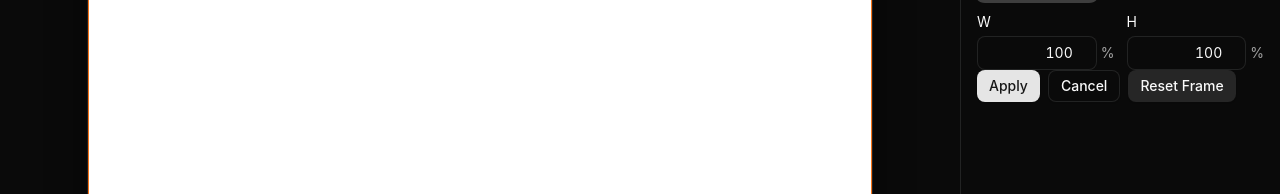
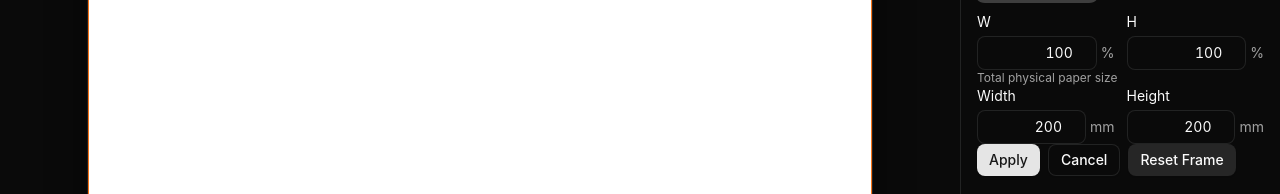
Before and after one commit to tylerdurrett/sketch-labs, a React (Vite) app in the folder apps/studio/: page / in a window 1280 px wide. Both pictures are taken after a click on the button "Crop". Shown: the part 170-364 px from the top of the page. Built offline with nearby package versions, Linux system fonts and the light colour scheme; no server answers.

Commit message:
feat(studio): edit page frame physical dimensions

```diff
--- a/apps/studio/src/PageFrameEditor.tsx
+++ b/apps/studio/src/PageFrameEditor.tsx
@@ -4,16 +4,22 @@ import {
   type CoordinateSpace,
   type PageFrame,
   type PageFramePercentages,
+  type PlotProfile,
 } from "@harness/core";
-import { useId, useState } from "react";
+import { useEffect, useId, useState } from "react";
 
 import { Button } from "./components/ui/button";
+import { PageFramePhysicalFields } from "./PageFramePhysicalFields";
+import type { PaperDisplayUnit } from "./paperDisplayUnit";
 
 type PageFrameField = keyof PageFramePercentages;
 
 export interface PageFrameEditorProps {
   compositionFrame: CoordinateSpace;
   initialFrame: PageFrame;
+  profile: PlotProfile;
+  representedFrame: PageFrame;
+  displayUnit: PaperDisplayUnit;
   onDraftChange: (frame: PageFrame) => void;
   onApply: (frame: PageFrame) => void;
   onCancel: () => void;
@@ -98,6 +104,9 @@ function parseDraft(
 export function PageFrameEditor({
   compositionFrame,
   initialFrame,
+  profile,
+  representedFrame,
+  displayUnit,
   onDraftChange,
   onApply,
   onCancel,
@@ -108,6 +117,18 @@ export function PageFrameEditor({
   );
   const [error, setError] = useState<PageFrameError | null>(null);
   const errorId = useId();
+
+  useEffect(() => {
+    setDraft(initialDraft(initialFrame, compositionFrame));
+    setError(null);
+  }, [
+    compositionFrame.height,
+    compositionFrame.width,
+    initialFrame.height,
+    initialFrame.width,
+    initialFrame.x,
+    initialFrame.y,
+  ]);
 
   const updateField = (field: PageFrameField, value: string): void => {
     const next = { ...draft, [field]: value };
@@ -160,6 +181,13 @@ export function PageFrameEditor({
           </label>
         ))}
       </div>
+      <PageFramePhysicalFields
+        profile={profile}
+        representedFrame={representedFrame}
+        frame={initialFrame}
+        displayUnit={displayUnit}
+        onFrameChange={onDraftChange}
+      />
       {error !== null && (
         <p id={errorId} role="alert" className="text-sm text-destructive">
           {error.message}
--- /dev/null
+++ b/apps/studio/src/PageFramePhysicalFields.tsx
@@ -0,0 +1,185 @@
+import {
+  derivePageFramePlotProfile,
+  inchToMm,
+  resizePageFrameFromPhysicalDimension,
+  type PageFrame,
+  type PageFramePhysicalDimension,
+  type PlotProfile,
+} from "@harness/core";
+import { useEffect, useId, useState } from "react";
+
+import {
+  formatPaperDimension,
+  type PaperDisplayUnit,
+} from "./paperDisplayUnit";
+
+export interface PageFramePhysicalFieldsProps {
+  /** The canonical profile representing `representedFrame`. */
+  profile: PlotProfile;
+  /** The committed frame whose drawable extent is represented by `profile`. */
+  representedFrame: PageFrame;
+  /** The current transient Page Frame draft. */
+  frame: PageFrame;
+  displayUnit: PaperDisplayUnit;
+  onFrameChange: (frame: PageFrame) => void;
+}
+
+interface PhysicalFieldError {
+  readonly field: PageFramePhysicalDimension;
+  readonly message: string;
+}
+
+const DIMENSIONS = ["width", "height"] as const;
+
+function physicalDrafts(
+  profile: PlotProfile,
+  representedFrame: PageFrame,
+  frame: PageFrame,
+  displayUnit: PaperDisplayUnit,
+): Record<PageFramePhysicalDimension, string> {
+  const draftProfile = derivePageFramePlotProfile(
+    profile,
+    representedFrame,
+    frame,
+  );
+  return {
+    width: formatPaperDimension(draftProfile.width, displayUnit),
+    height: formatPaperDimension(draftProfile.height, displayUnit),
+  };
+}
+
+function dimensionLabel(dimension: PageFramePhysicalDimension): string {
+  return dimension === "width" ? "Page width" : "Page height";
+}
+
+/** Controlled total-paper dimensions for the transient Page Frame draft. */
+export function PageFramePhysicalFields({
+  profile,
+  representedFrame,
+  frame,
+  displayUnit,
+  onFrameChange,
+}: PageFramePhysicalFieldsProps) {
+  const [drafts, setDrafts] = useState(() =>
+    physicalDrafts(profile, representedFrame, frame, displayUnit),
+  );
+  const [error, setError] = useState<PhysicalFieldError | null>(null);
+  const errorId = useId();
+
+  useEffect(() => {
+    setDrafts(
+      physicalDrafts(profile, representedFrame, frame, displayUnit),
+    );
+    setError(null);
+  }, [
+    displayUnit,
+    frame.height,
+    frame.width,
+    profile.height,
+    profile.insets.bottom,
+    profile.insets.left,
+    profile.insets.right,
+    profile.insets.top,
+    profile.width,
+    representedFrame.height,
+    representedFrame.width,
+  ]);
+
+  const updateDimension = (
+    dimension: PageFramePhysicalDimension,
+    raw: string,
+  ): void => {
+    setDrafts((current) => ({ ...current, [dimension]: raw }));
+
+    const displayValue = raw.trim() === "" ? Number.NaN : Number(raw);
+    if (!Number.isFinite(displayValue) || displayValue <= 0) {
+      setError({
+        field: dimension,
+        message: `${dimensionLabel(dimension)} must be a finite positive number.`,
+      });
+      return;
+    }
+
+    const millimeters =
+      displayUnit === "in" ? inchToMm(displayValue) : displayValue;
+    if (!Number.isFinite(millimeters)) {
+      setError({
+        field: dimension,
+        message: `${dimensionLabel(dimension)} must be a finite positive number.`,
+      });
+      return;
+    }
+
+    const insetExtent =
+      dimension === "width"
+        ? profile.insets.left + profile.insets.right
+        : profile.insets.top + profile.insets.bottom;
+    if (millimeters <= insetExtent) {
+      const axis = dimension === "width" ? "horizontal" : "vertical";
+      setError({
+        field: dimension,
+        message: `${dimensionLabel(dimension)} must exceed the fixed ${axis} paper insets.`,
+      });
+      return;
+    }
+
+    try {
+      const next = resizePageFrameFromPhysicalDimension(
+        profile,
+        representedFrame,
+        frame,
+        dimension,
+        millimeters,
+      );
+      setError(null);
+      onFrameChange(next);
+    } catch {
+      setError({
+        field: dimension,
+        message: `${dimensionLabel(dimension)} must produce a finite positive Page extent.`,
+      });
+    }
+  };
+
+  return (
+    <fieldset className="grid grid-cols-2 gap-3">
+      <legend className="col-span-2 text-xs text-muted-foreground">
+        Total physical paper size
+      </legend>
+      {DIMENSIONS.map((dimension) => (
+        <label key={dimension} className="flex flex-col gap-1 text-sm">
+          <span>{dimension === "width" ? "Width" : "Height"}</span>
+          <span className="flex items-center gap-1">
+            <input
+              name={`physical-${dimension}`}
+              type="number"
+              step="any"
+              value={drafts[dimension]}
+              aria-label={`${dimensionLabel(dimension)} (${displayUnit})`}
+              aria-invalid={error?.field === dimension || undefined}
+              aria-describedby={
+                error?.field === dimension ? errorId : undefined
+              }
+              onChange={(event) =>
+                updateDimension(dimension, event.target.value)
+              }
+              className="min-w-0 flex-1 rounded-md border bg-background px-2 py-1.5 text-right text-sm text-foreground tabular-nums outline-none focus-visible:ring-[3px] focus-visible:ring-ring/50"
+            />
+            <span className="text-muted-foreground" aria-hidden>
+              {displayUnit}
+            </span>
+          </span>
+        </label>
+      ))}
+      {error !== null && (
+        <p
+          id={errorId}
+          role="alert"
+          className="col-span-2 text-sm text-destructive"
+        >
+          {error.message}
+        </p>
+      )}
+    </fieldset>
+  );
+}
--- a/apps/studio/src/PaperSection.tsx
+++ b/apps/studio/src/PaperSection.tsx
@@ -5,7 +5,6 @@ import {
   derivePaperOrientation,
   inchToMm,
   matchStandardPaper,
-  mmToInch,
   STANDARD_PAPER_NAMES,
   swapPlotOrientation,
   validatePlotProfile,
@@ -14,11 +13,14 @@ import {
 } from "@harness/core";
 
 import type { EditTransactionLifecycle } from "./editHistory";
+import {
+  formatPaperDimension as formatDimension,
+  readPaperDisplayUnit,
+  writePaperDisplayUnit,
+  type PaperDisplayUnit,
+} from "./paperDisplayUnit";
 
-/** The Studio-local preference key. Display units are never Plot Profile state. */
-export const PAPER_DISPLAY_UNIT_STORAGE_KEY = "sketch-labs.paper-display-unit";
-
-export type PaperDisplayUnit = "mm" | "in";
+export { PAPER_DISPLAY_UNIT_STORAGE_KEY } from "./paperDisplayUnit";
 
 export type PaperProfileCandidateSource =
   | "width"
@@ -72,34 +74,6 @@ interface LegacyPaperSectionProps {
 
 export type PaperSectionProps = PaperSectionBaseProps &
   (TransactionalPaperSectionProps | LegacyPaperSectionProps);
-
-/** Read the presentation-only unit preference without assuming storage is usable. */
-function readDisplayUnit(): PaperDisplayUnit {
-  if (typeof window === "undefined") return "mm";
-
-  try {
-    const stored = window.localStorage.getItem(PAPER_DISPLAY_UNIT_STORAGE_KEY);
-    return stored === "mm" || stored === "in" ? stored : "mm";
-  } catch {
-    return "mm";
-  }
-}
-
-/** Persist the presentation-only unit preference when browser storage permits it. */
-function writeDisplayUnit(unit: PaperDisplayUnit): void {
-  try {
-    window.localStorage.setItem(PAPER_DISPLAY_UNIT_STORAGE_KEY, unit);
-  } catch {
-    // Storage can be unavailable (privacy mode, denied access, quota). The
-    // in-memory preference still works for this Studio session.
-  }
-}
-
-/** Keep dimension summaries compact while preserving useful custom-size precision. */
-function formatDimension(value: number, unit: PaperDisplayUnit): string {
-  const displayed = unit === "in" ? mmToInch(value) : value;
-  return String(Number(displayed.toFixed(unit === "in" ? 3 : 2)));
-}
 
 type PaperDimension = "width" | "height";
 type PaperErrorTarget =
@@ -162,7 +136,7 @@ export function PaperSection({
   ...editProps
 }: PaperSectionProps) {
   const [displayUnit, setDisplayUnit] =
-    useState<PaperDisplayUnit>(readDisplayUnit);
+    useState<PaperDisplayUnit>(readPaperDisplayUnit);
   const [dimensionDrafts, setDimensionDrafts] = useState(() => ({
     width: formatDimension(profile.width, displayUnit),
     height: formatDimension(profile.height, displayUnit),
@@ -183,7 +157,7 @@ export function PaperSection({
   const id = useId();
 
   useEffect(() => {
-    writeDisplayUnit(displayUnit);
+    writePaperDisplayUnit(displayUnit);
   }, [displayUnit]);
 
   // A controlled profile update (including a Preset reload) or a presentation-
--- a/apps/studio/src/SketchControls.tsx
+++ b/apps/studio/src/SketchControls.tsx
@@ -84,6 +84,7 @@ import {
   type OutlineSessionAction,
 } from "./outlineSession";
 import { PaperSection } from "./PaperSection";
+import { readPaperDisplayUnit } from "./paperDisplayUnit";
 import { PageFrameEditor } from "./PageFrameEditor";
 import {
   readPlotterSvgIncludePaperMargins,
@@ -1451,6 +1452,9 @@ export function SketchControls({
           <PageFrameEditor
             compositionFrame={compositionFrame}
             initialFrame={pageFrameDraft}
+            profile={profile}
+            representedFrame={initialPageFrameForEdit(history.present)}
+            displayUnit={readPaperDisplayUnit()}
             onDraftChange={setPageFrameDraft}
             onApply={applyPageFrame}
             onCancel={closePageFrameEditor}
--- /dev/null
+++ b/apps/studio/src/paperDisplayUnit.ts
@@ -0,0 +1,37 @@
+import { mmToInch } from "@harness/core";
+
+/** The Studio-local preference key. Display units are never Plot Profile state. */
+export const PAPER_DISPLAY_UNIT_STORAGE_KEY = "sketch-labs.paper-display-unit";
+
+export type PaperDisplayUnit = "mm" | "in";
+
+/** Read the presentation-only unit preference without assuming storage is usable. */
+export function readPaperDisplayUnit(): PaperDisplayUnit {
+  if (typeof window === "undefined") return "mm";
+
+  try {
+    const stored = window.localStorage.getItem(PAPER_DISPLAY_UNIT_STORAGE_KEY);
+    return stored === "mm" || stored === "in" ? stored : "mm";
+  } catch {
+    return "mm";
+  }
+}
+
+/** Persist the presentation-only unit preference when browser storage permits it. */
+export function writePaperDisplayUnit(unit: PaperDisplayUnit): void {
+  try {
+    window.localStorage.setItem(PAPER_DISPLAY_UNIT_STORAGE_KEY, unit);
+  } catch {
+    // Storage can be unavailable (privacy mode, denied access, quota). The
+    // in-memory preference still works for this Studio session.
+  }
+}
+
+/** Keep dimensions compact while preserving useful custom-size precision. */
+export function formatPaperDimension(
+  millimeters: number,
+  unit: PaperDisplayUnit,
+): string {
+  const displayed = unit === "in" ? mmToInch(millimeters) : millimeters;
+  return String(Number(displayed.toFixed(unit === "in" ? 3 : 2)));
+}
```
Also changed, not shown: 2 other files (tests, documents, lock files or other folders).
